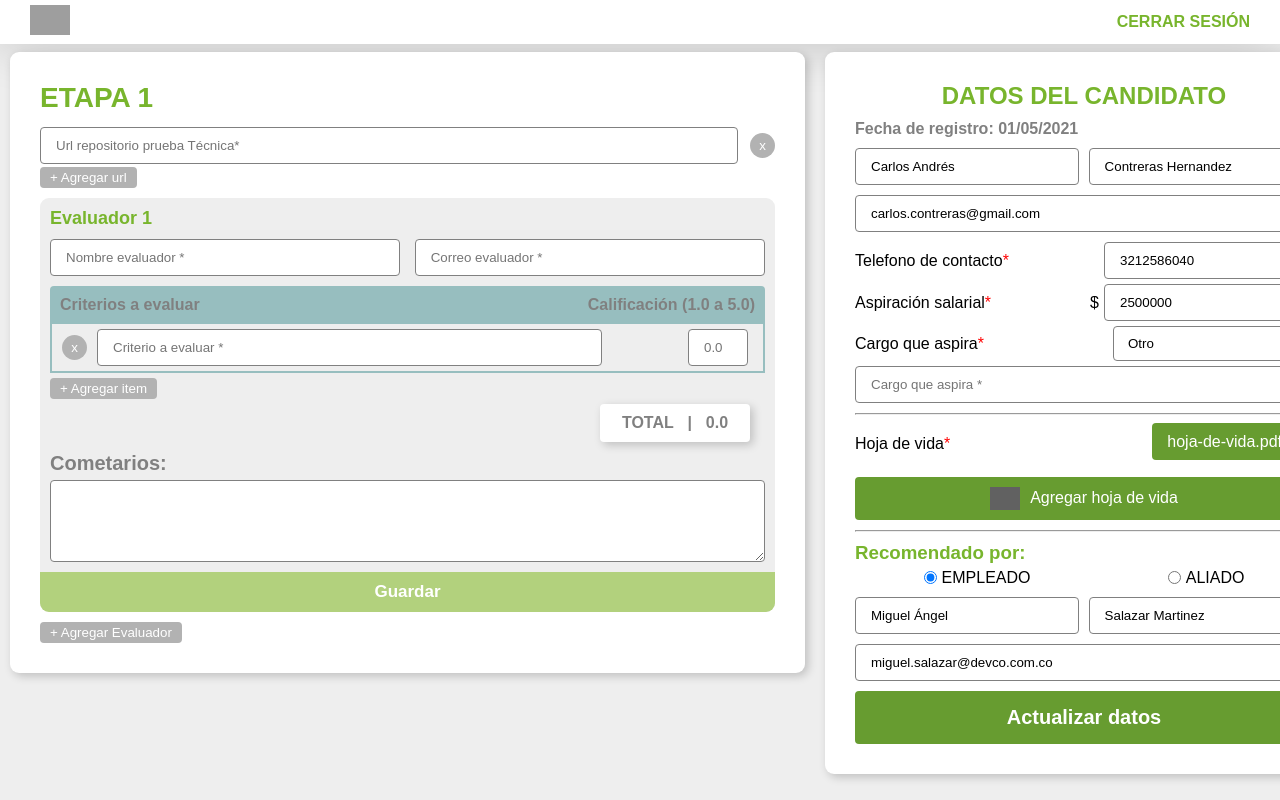
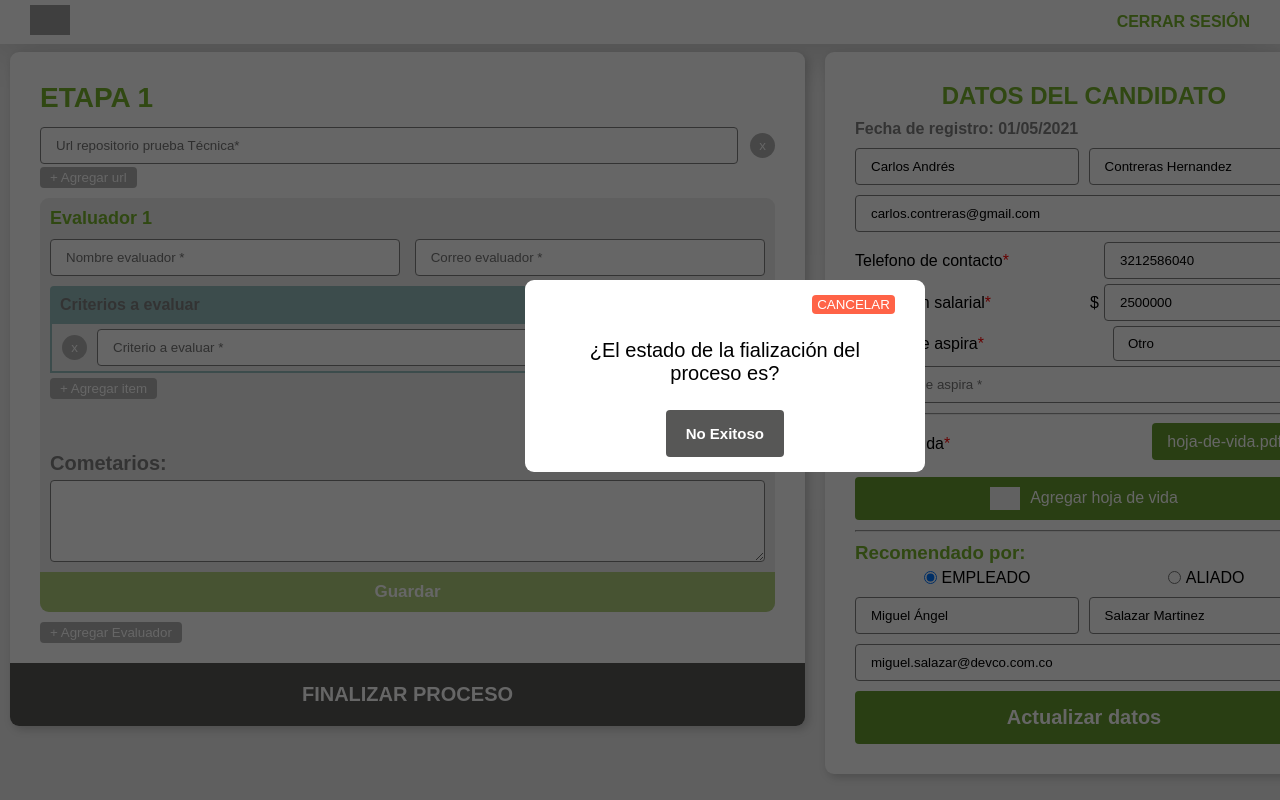
Before and after one commit to ZoltanMG/datos-etapa-candidato-mockup, an Angular app: page / in a window 1280 px wide. Shown: the top 800 px of the page. Built offline with nearby package versions, Linux system fonts and the light colour scheme; grey boxes are pictures that could not be loaded.

Commit message:
se agrego el boton de finalizar proceso

```diff
--- a/src/app/components/etapas/etapas.component.html
+++ b/src/app/components/etapas/etapas.component.html
@@ -24,10 +24,12 @@
                 <app-evaluador></app-evaluador>
             </div>
         </article>
-        <div class="contenedor-btn-etapa">
-            <button *ngIf="!etapaDos && evaluadorEtapaUno" (click)="eliminarEtapaDos()" (click)="agregarEtapa()"
-                class="btn-etapa2">COMENZAR SEGUNDA ETAPA</button>
-        </div>
+        <article>
+            <div class="contenedor-btn-etapa">
+                <button *ngIf="!etapaDos && evaluadorEtapaUno" (click)="eliminarEtapaDos()" (click)="agregarEtapa()"
+                    class="btn-etapa2">COMENZAR SEGUNDA ETAPA</button>
+            </div>
+        </article>
         <article *ngIf="etapaDos" class="separador10">
             <hr>
             <div class="titulo-eliminar">
@@ -50,5 +52,17 @@
             </div>
         </article>
     </div>
-
+    <button class="btn-finalizar-proceso" (click)="finalizarProcesoEvent()">FINALIZAR PROCESO</button>
+    <div *ngIf="finalizarProceso" class="contenedor-confimar-proceso">
+        <div class="subcontenedor-confimar-proceso">
+            <div class="cont-btn-cancelar">
+                <button class="btn-eliminar-cerrar" (click)="finalizarProcesoCancelar()">CANCELAR</button>
+            </div>
+            <p>¿El estado de la fialización del proceso es?</p>
+            <div class="btns-exito">
+                <button *ngIf="etapaDos && evaluadorEtapaDos" class="exitoso" (click)="finalizarProcesoCancelar()">Exitoso</button>
+                <button class="no-exitoso" (click)="finalizarProcesoCancelar()">No Exitoso</button>
+            </div>
+        </div>
+    </div>
 </section>
--- a/src/app/components/etapas/etapas.component.scss
+++ b/src/app/components/etapas/etapas.component.scss
@@ -9,8 +9,14 @@
     border-radius: 9px;
     box-shadow: 3px 3px 10px  rgba(0, 0, 0, 0.2);
     padding: 30px 0px;
+    padding-bottom: 0px;
     margin: 0px 10px;
     margin-bottom: 50px;
+    overflow: hidden;
+}
+
+article {
+    margin-bottom: 10px;
 }
 
 .contenedor-etapas {
@@ -98,3 +104,108 @@
     display: flex;
     justify-content: center;
 }
+
+.btn-finalizar-proceso{
+    background-color: #575756;
+    border: none;
+    width: 100%;
+    padding: 20px;
+    color: white;
+    cursor: pointer;
+    font-weight: bolder;
+    font-size: 20px;
+    transition: 280ms;
+}
+
+.btn-finalizar-proceso:hover {
+    background-color: #3C3C3B;
+    transition: 280ms;
+}
+
+@keyframes finalizarProceso {
+    0% {
+        background-color: #575756;
+    }
+    20% {
+        background-color: #73BF7E;
+    }
+    40% {
+        background-color: #F2B05E;
+    }
+    60% {
+        background-color: #F26457;
+    }
+    80% {
+        background-color: #6C74EB;
+    }
+    100% {
+        background-color: #575756;
+    }
+}
+
+.contenedor-confimar-proceso {
+    position: fixed;
+    top: 0px;
+    left: 0px;
+    width: 100%;
+    height: 100vh;
+    background-color: rgba(0, 0, 0, 0.6);
+}
+
+.subcontenedor-confimar-proceso {
+    padding: 15px 30px;
+    background-color: white;
+    border-radius: 9px;
+    width: 400px;
+    position: relative;
+    top: 35%;
+    left: 41%;
+    display: flex;
+    flex-direction: column;
+    justify-content: space-between;
+    text-align: center;
+}
+
+.subcontenedor-confimar-proceso p {
+    font-size: 20px;
+    margin: 25px;
+}
+
+.cont-btn-cancelar{
+    display: flex;
+    justify-content: flex-end;
+}
+
+.btns-exito {
+    display: flex;
+    justify-content: space-around;
+}
+
+.btns-exito button {
+    border: none;
+    padding: 15px 20px;
+    border-radius: 4px;
+    color: white;
+    font-weight: bold;
+    font-size: 15px;
+    cursor: pointer;
+}
+
+.exitoso {
+    animation: finalizarProceso 3s infinite linear;
+}
+
+.exitoso:hover {
+    animation: finalizarProceso 0.5s infinite linear;
+}
+
+.no-exitoso {
+    background-color: #575756;
+    transition: 280ms;
+}
+
+.no-exitoso:hover {
+    background-color: #3C3C3B;
+    transition: 280ms;
+
+}
--- a/src/app/components/etapas/etapas.component.ts
+++ b/src/app/components/etapas/etapas.component.ts
@@ -13,6 +13,7 @@ export class EtapasComponent implements OnInit {
   etapaDos = false;
   urlContador = 1;
   urlPrueba = [1] ;
+  finalizarProceso = true;
 
   ngOnInit(): void {
   }
@@ -50,4 +51,11 @@ export class EtapasComponent implements OnInit {
     this.evaluadorEtapaDos = false;
   }
 
+  finalizarProcesoEvent() {
+    this.finalizarProceso = true;
+  }
+  finalizarProcesoCancelar() {
+    this.finalizarProceso = false;
+  }
+
 }
```
